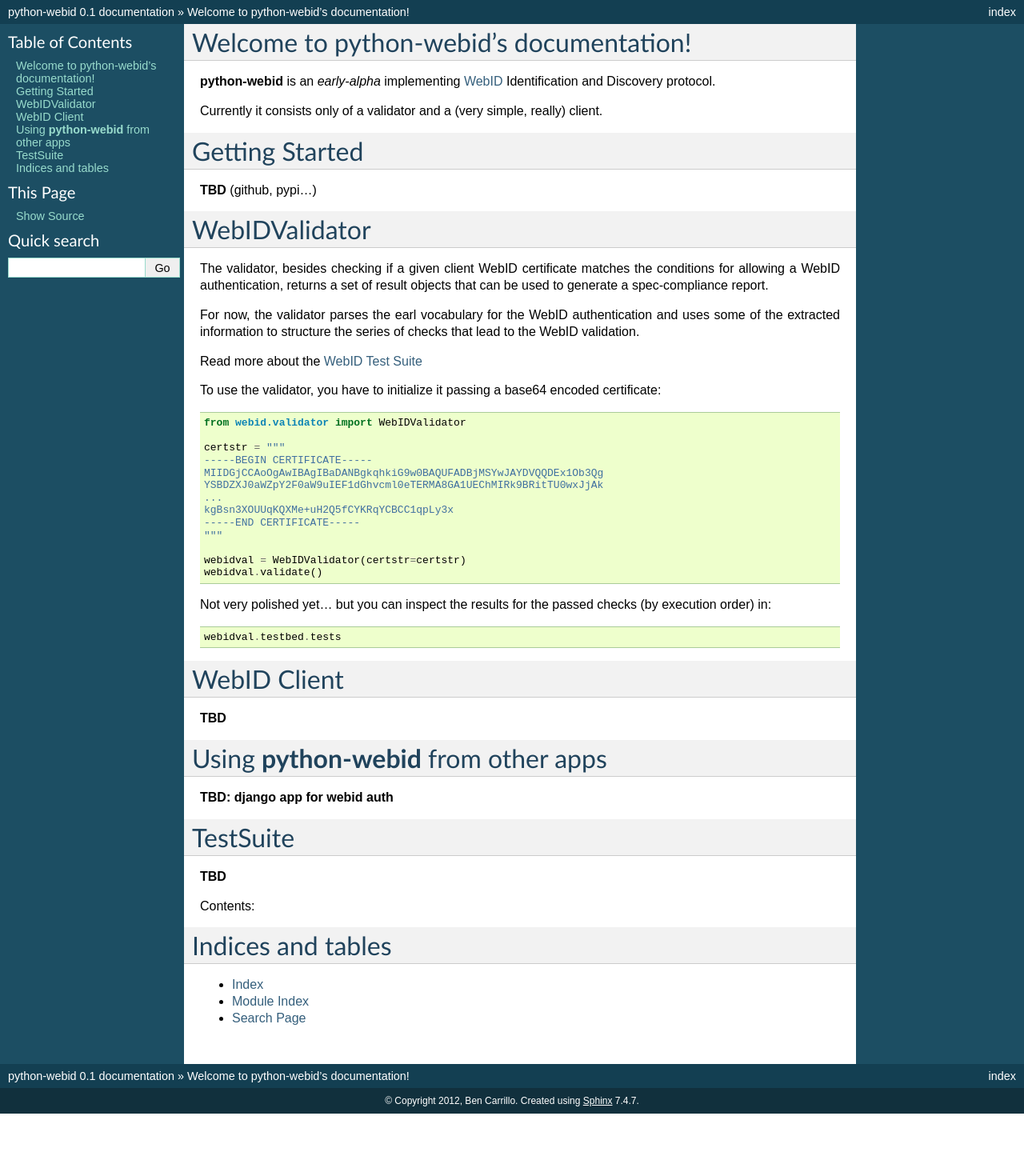
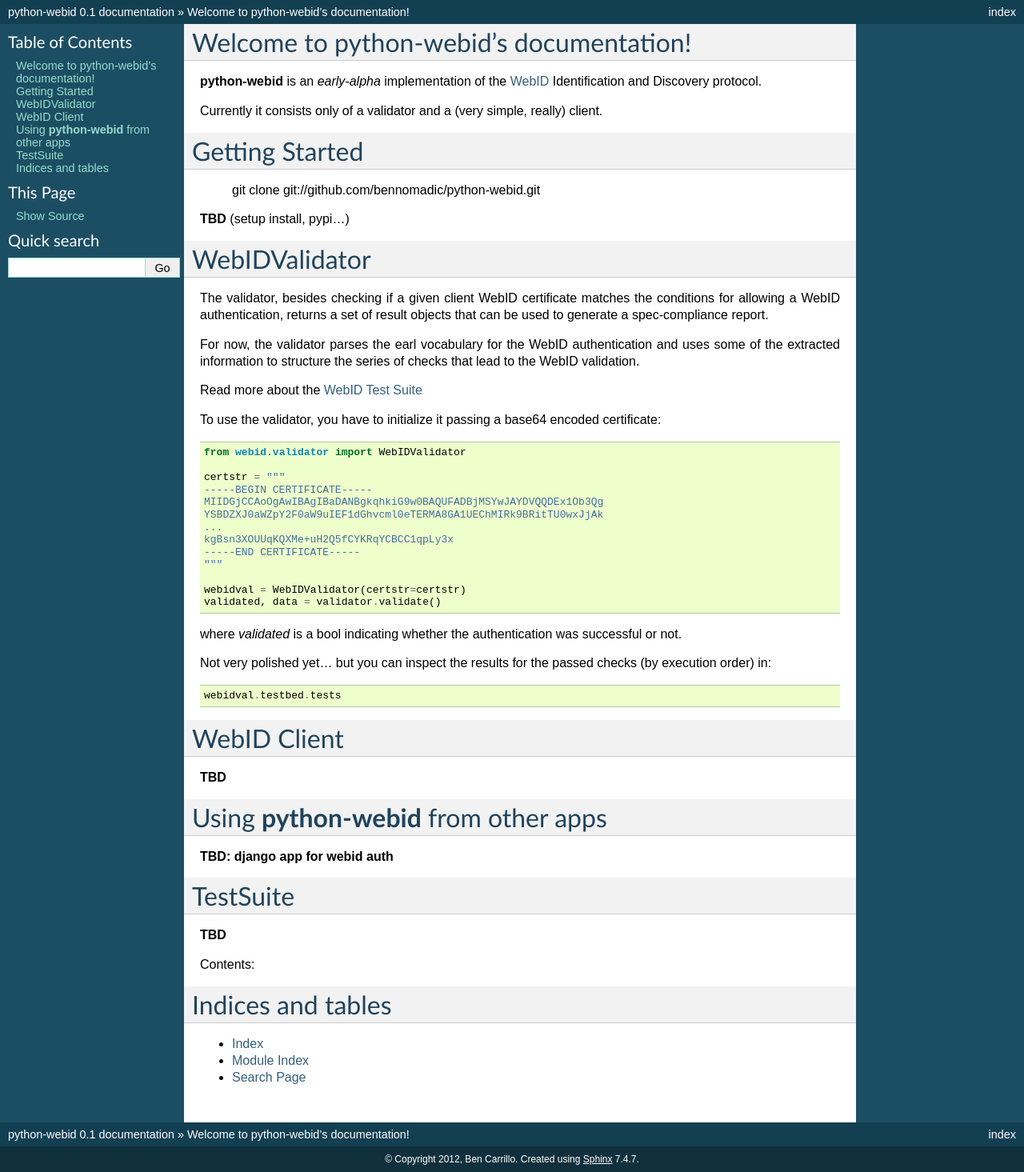
Before and after one commit to bennomadic/python-webid, a Sphinx documentation site: the page built from docs/index.rst, in a window 1280 px wide. Shown: the whole page at 80% size. Built offline with Sphinx 7.4.7, drawn with Linux system fonts in a browser that asks for light colours; before the commit the page ends 1392 px from its top, so only the background shows below that.

```diff
--- a/docs/index.rst
+++ b/docs/index.rst
@@ -6,18 +6,22 @@
 Welcome to python-webid's documentation!
 ========================================
 
-**python-webid** is an *early-alpha* implementing  `WebID <http://www.w3.org/2005/Incubator/webid/spec/>`_
+**python-webid** is an *early-alpha* implementation of the  `WebID <http://www.w3.org/2005/Incubator/webid/spec/>`_
 Identification and Discovery protocol.
 
 Currently it consists only of a validator and a (very simple, really) client.
 
 Getting Started
 ===============
+
+  git clone git://github.com/bennomadic/python-webid.git
+
 **TBD**
-(github, pypi...)
+(setup install, pypi...)
 
 WebIDValidator
 ==============
+
 The validator, besides checking if a given client WebID certificate matches the conditions for allowing a
 WebID authentication, returns a set of result objects that can be used to generate a spec-compliance report.
 
@@ -40,7 +44,9 @@ To use the validator, you have to initialize it passing a base64 encoded certifi
   """
 
   webidval = WebIDValidator(certstr=certstr)
-  webidval.validate()
+  validated, data = validator.validate()
+
+where *validated* is a bool indicating whether the authentication was successful or not.
 
 Not very polished yet... but you can inspect the results for the passed checks (by execution order) in::
 
```
Also changed, not shown: README.rst (added, +30 -0 lines), 1 other file.
